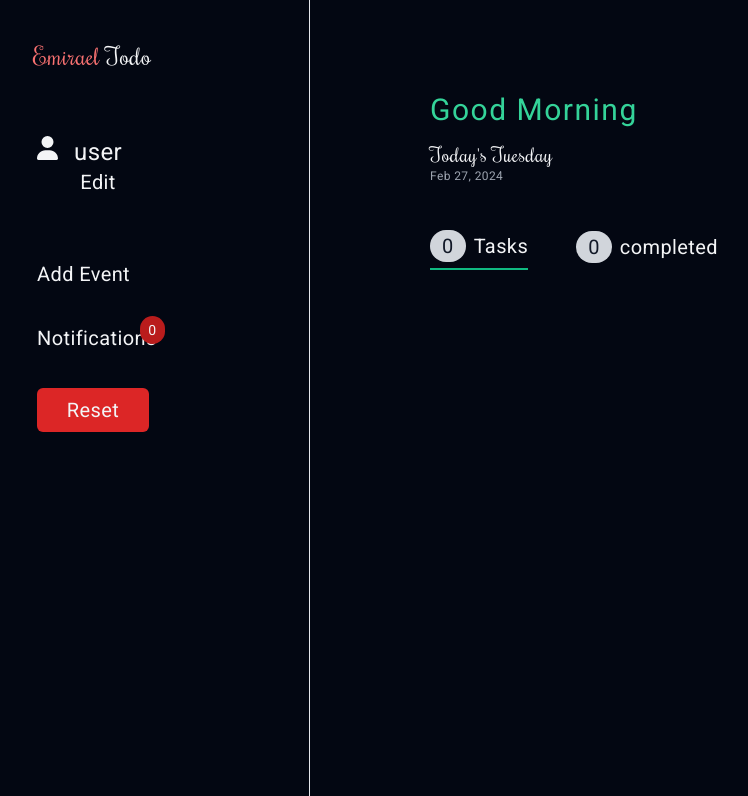
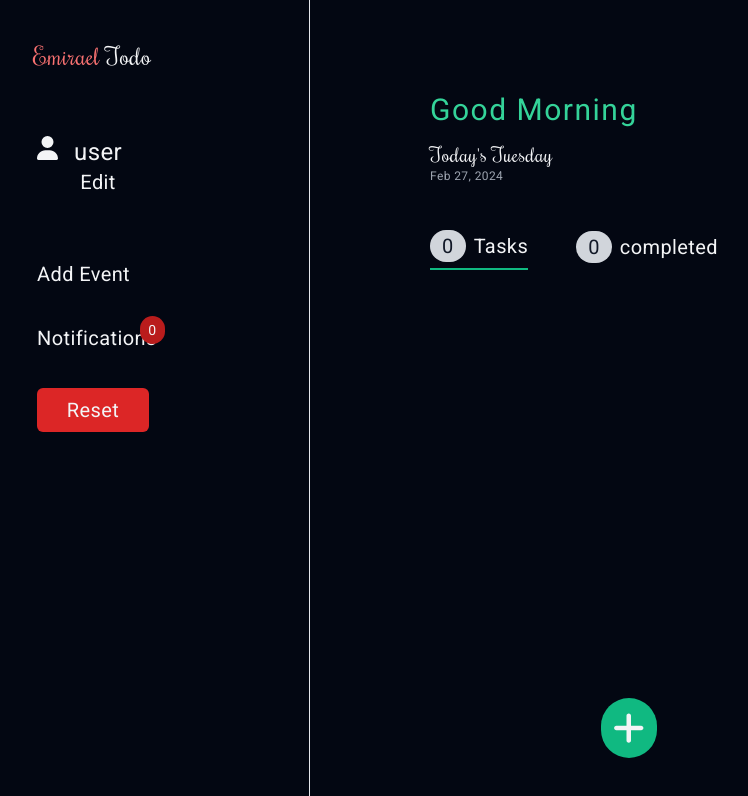
Before and after one commit to Emiraell/Advanced-TodoList-App, a React (Vite) app: page /advanced_todolist_app/home in a window 1280 px wide. Shown: the top 796 px of the page, without its empty margins (11-759 px from the left). Built offline with nearby package versions, Linux system fonts and the light colour scheme.

Commit message:
add: add task

```diff
--- a/src/pages/Home.tsx
+++ b/src/pages/Home.tsx
@@ -3,6 +3,9 @@ import Header from "../components/Header";
 import { useAppSelector } from "../store/store";
 import { task } from "../store/features/Tasks";
 import TaskList from "../components/TaskList";
+import { FontAwesomeIcon } from "@fortawesome/react-fontawesome";
+import { faPlus } from "@fortawesome/free-solid-svg-icons";
+import { Link } from "react-router-dom";
 
 type displayState = { tasks: boolean; complete: boolean };
 
@@ -69,6 +72,7 @@ export default function Home() {
   }, []);
 
   return (
+    <div>
       <div className="md:grid grid-cols-4">
         <div className=" col-span-1">
           {/* header component */}
@@ -129,5 +133,14 @@ export default function Home() {
           </div>
         </div>
       </div>
+      <div className="text-center fixed bottom-10 left-0 right-0 z-10">
+        <Link to="/advanced_todolist_app/add_event">
+          <FontAwesomeIcon
+            icon={faPlus}
+            className=" bg-emerald-500 p-3 rounded-full text-4xl hover:opacity-75 duration-0.5 ease-in-out"
+          />
+        </Link>
+      </div>
+    </div>
   );
 }
```
Lines whose indentation alone changed are shown as unchanged.
